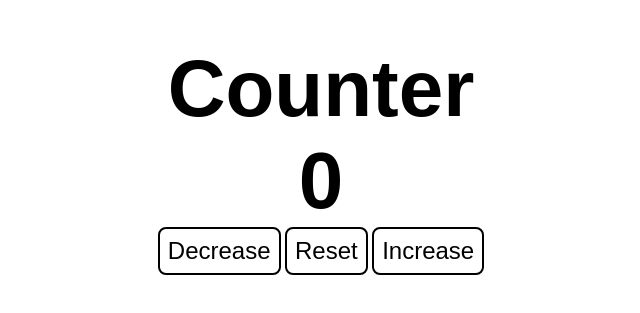
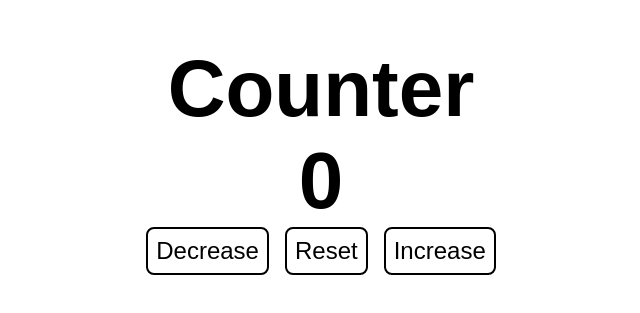
Before and after one commit to DALO-eng/Counter, a plain HTML site: page index.html in a window 1280 px wide. Shown: the part 241-554 px from the top of the page, without its empty margins (319-959 px from the left). Drawn offline with Linux system fonts and the light colour scheme; a web font is replaced by a local one.

Commit message:
Fix primary buttons css

```diff
--- a/styles.css
+++ b/styles.css
@@ -18,6 +18,13 @@
   font-size: 5rem;
 }
 
+.container .primary-buttons {
+  display: flex;
+  gap: 1rem;
+  flex-wrap: wrap;
+  justify-content: center;
+}
+
 .container .btn {
   font-size: 1.5rem;
   padding: 0.5rem;
```
